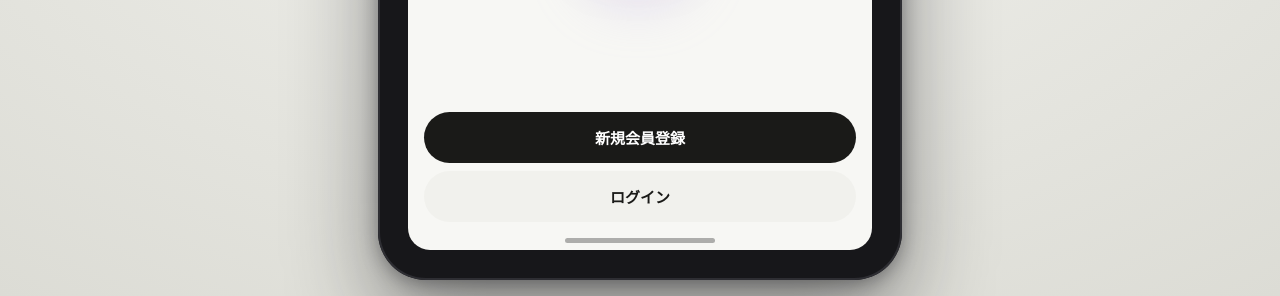
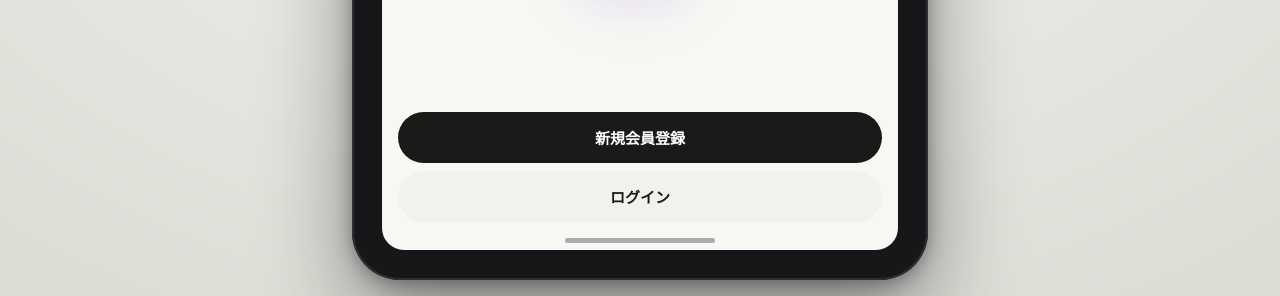
Before and after one commit to kotadori/manabico_UI_demo, a plain HTML site: page index.html in a window 1280 px wide. Shown: the part 504-800 px from the top of the page. Drawn offline with Linux system fonts and the light colour scheme.

Commit message:
Update index.html

```diff
--- a/index.html
+++ b/index.html
@@ -18,7 +18,7 @@
   button{font-family:inherit;color:inherit}
   html,body{margin:0;padding:0}
   body{font-family:-apple-system,BlinkMacSystemFont,"Hiragino Kaku Gothic ProN","Noto Sans JP",sans-serif;background:radial-gradient(1100px 750px at 50% 28%,#f4f4f0,#dbdbd4);color:var(--ink);-webkit-font-smoothing:antialiased;display:flex;align-items:center;justify-content:center;min-height:100dvh}
-  #device{position:relative;width:min(600px,97vw,65.4545dvh);aspect-ratio:15/22;height:auto;max-height:min(96dvh,880px);background:#17171a;border-radius:48px;padding:30px;box-shadow:0 40px 90px rgba(15,15,20,.45),0 4px 18px rgba(15,15,20,.35),inset 0 0 0 2px #2e2e33;flex:none}
+  #device{position:relative;width:min(600px,97vw,72dvh);aspect-ratio:3/4;height:auto;max-height:min(96dvh,800px);background:#17171a;border-radius:48px;padding:30px;box-shadow:0 40px 90px rgba(15,15,20,.45),0 4px 18px rgba(15,15,20,.35),inset 0 0 0 2px #2e2e33;flex:none}
   #device::before{content:"";position:absolute;top:12px;left:50%;transform:translateX(-50%);width:9px;height:9px;border-radius:50%;background:#3d3d44;box-shadow:inset 0 0 3px #000,0 0 0 2px #101013;z-index:2}
   .sidebtn{position:absolute;background:#2e2e33;border-radius:3px;z-index:1}
   .sidebtn.s1{right:-3.5px;top:140px;width:4px;height:72px}
```
